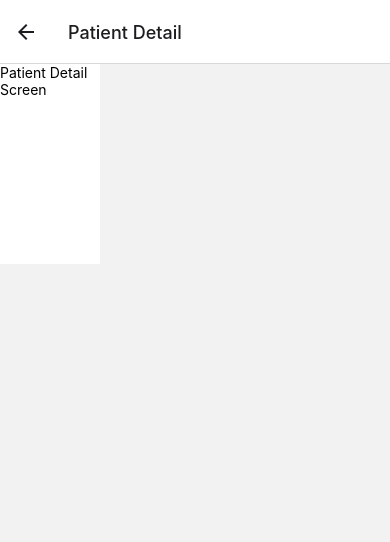
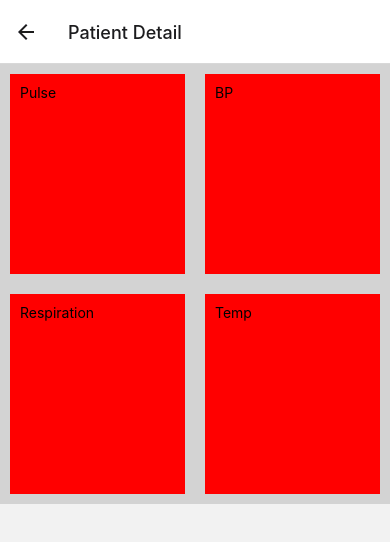
Before and after one commit to suraj-swarnapuri/Checkup, a React Native app in the folder front-end/: screen /PatientDetail in a window 390 px wide. Shown: the top 542 px of the page. Built offline with nearby package versions, Linux system fonts and the light colour scheme.

Commit message:
before i add icon package

```diff
--- a/front-end/screens/PatientDetailScreen.tsx
+++ b/front-end/screens/PatientDetailScreen.tsx
@@ -1,20 +1,41 @@
 
 import React from "react"
-import { View, Text, SafeAreaView, StyleSheet } from "react-native";
-
+import { Text, SafeAreaView, View, StyleSheet } from "react-native";
+import { Icon } from 'react-native-elements'
 function PatientDetailScreen(props: any) {
     return (
-        <SafeAreaView style={styles.test}>
-            <Text>Patient Detail Screen</Text>
-        </SafeAreaView>
+        <SafeAreaView>
+            <View style={styles.row}>
+                <View style={styles.col}>
+                    <Text>Pulse</Text>
+                </View>
+                <View style={styles.col}>
+                    <Text>BP</Text>
+                </View>
+            </View>
+            <View style={styles.row}>
+                <View style={styles.col}>
+                    <Text>Respiration</Text>
+                </View>
+                <View style={styles.col}>
+                    <Text>Temp</Text>
+                </View>
+            </View>
+        </SafeAreaView >
     );
 }
 
 const styles = StyleSheet.create({
-    test: {
-        backgroundColor: "#fff",
-        width: 100,
-        height: 200
+    row: {
+        flexDirection: "row",
+        backgroundColor: "lightgrey"
+    },
+    col: {
+        backgroundColor: "red",
+        flex: 1,
+        height: 200,
+        padding: 10,
+        margin: 10
     }
 })
 
```
Also changed, not shown: 1 other file (tests, documents, lock files or other folders).
